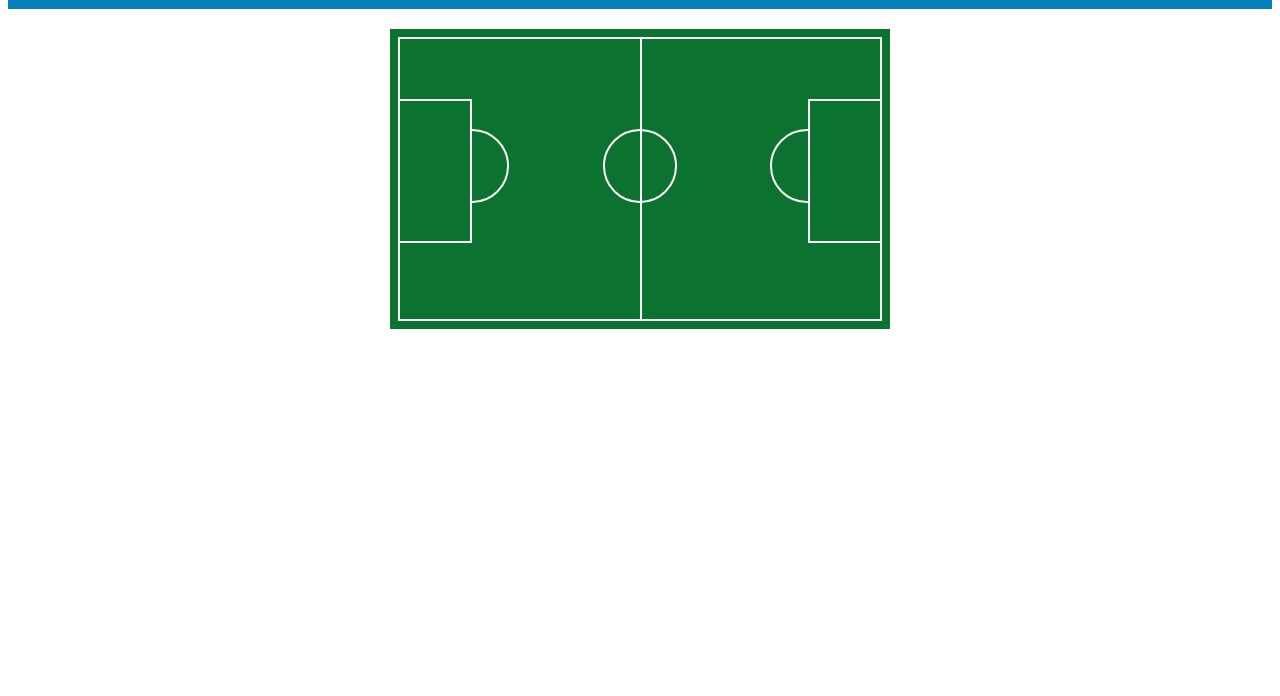
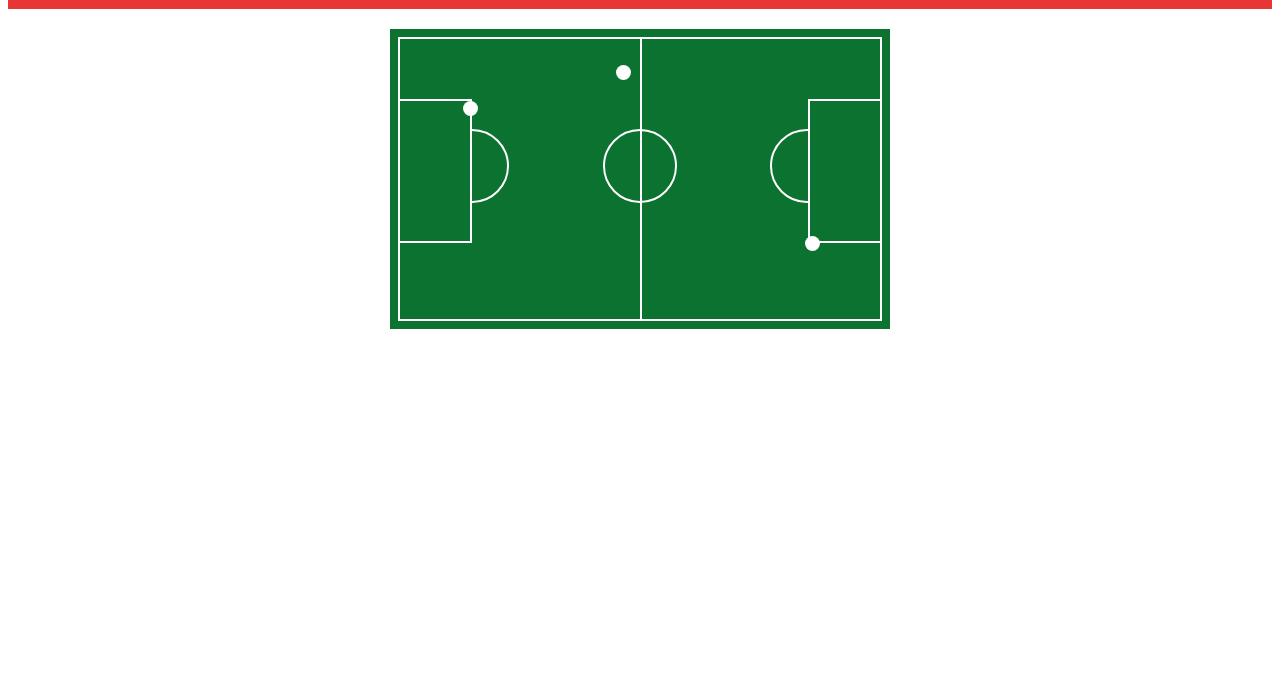
Before and after one commit to karyvdj/Ejercicio-Position-Cancha, a plain HTML site: page index.html in a window 1280 px wide. Shown: the part 104-800 px from the top of the page. Drawn offline with Linux system fonts and the light colour scheme.

Commit message:
balones en la cancha

```diff
--- a/assets/css/main.css
+++ b/assets/css/main.css
@@ -1,5 +1,5 @@
 header{
-  background: #087EBB;
+  background: #E83535;
   padding: 3px;
   color: white;
 }
@@ -56,3 +56,20 @@ h1{
 #circuloIzq{
   margin-left: 45px;
 }
+.balon{
+  width: 15px;
+  height: 15px;
+  background: white;
+  border-radius: 50%;
+}
+#balonDer{
+  left: 63px;
+}
+#balonIzq{
+  left: -5px;
+  top: 135px;
+}
+#balonCentro{
+  left: -25px;
+  top: 25px;
+}
--- a/index.html
+++ b/index.html
@@ -15,11 +15,17 @@
     <section id="futbol">
       <div id="contorno"></div>
         <div id="circuloIzq" class="circuloCentro"></div>
-        <div id="porteriaIzq" class="porteria"></div>
-        <div class="lineaCentro"></div>
+        <div id="porteriaIzq" class="porteria">
+          <div class="balon" id="balonDer"></div>
+        </div>
+        <div class="lineaCentro">
+          <div class="balon" id="balonCentro"></div>
+        </div>
         <div class="circuloCentro"></div>
         <div id="circuloDer" class="circuloCentro"></div>
-      <div id="porteriaDer" class="porteria"></div>
+      <div id="porteriaDer" class="porteria">
+        <div class="balon" id="balonIzq"></div>
+      </div>
     </section>
 
   </body>
```
